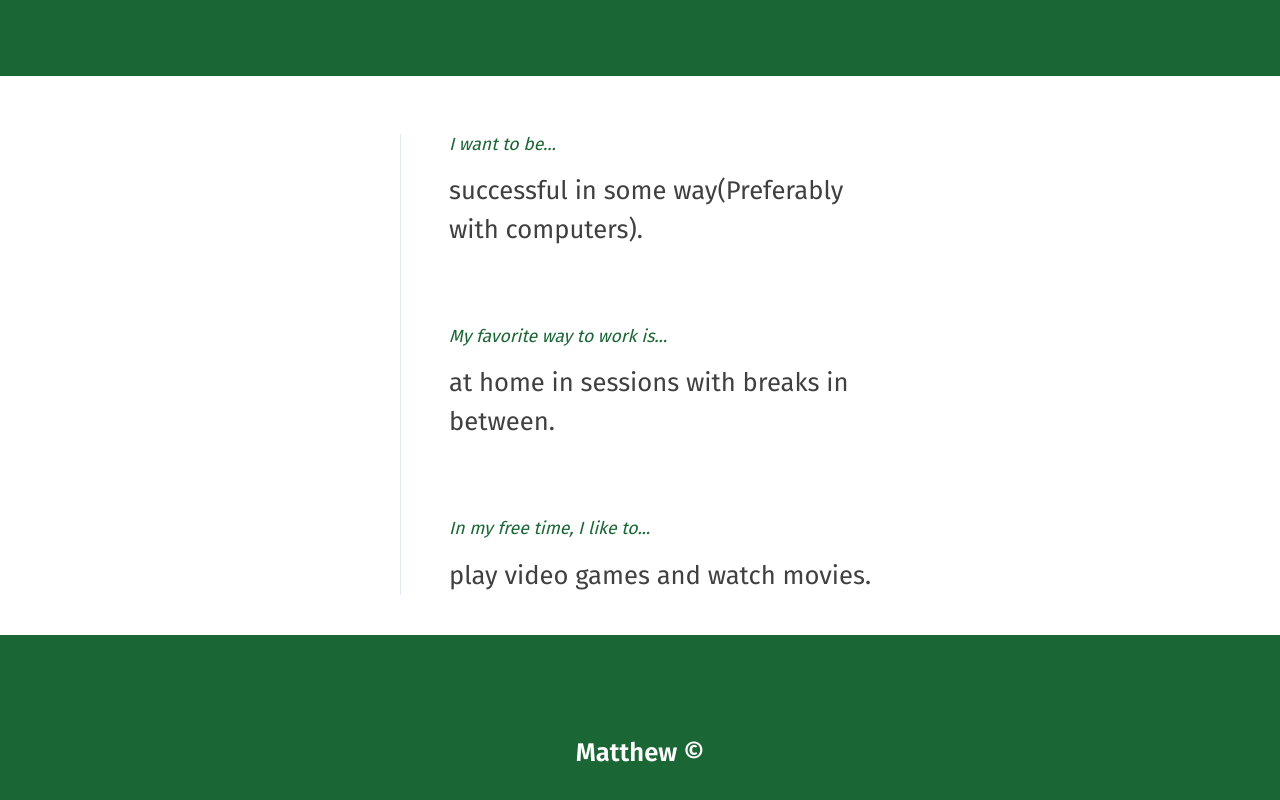
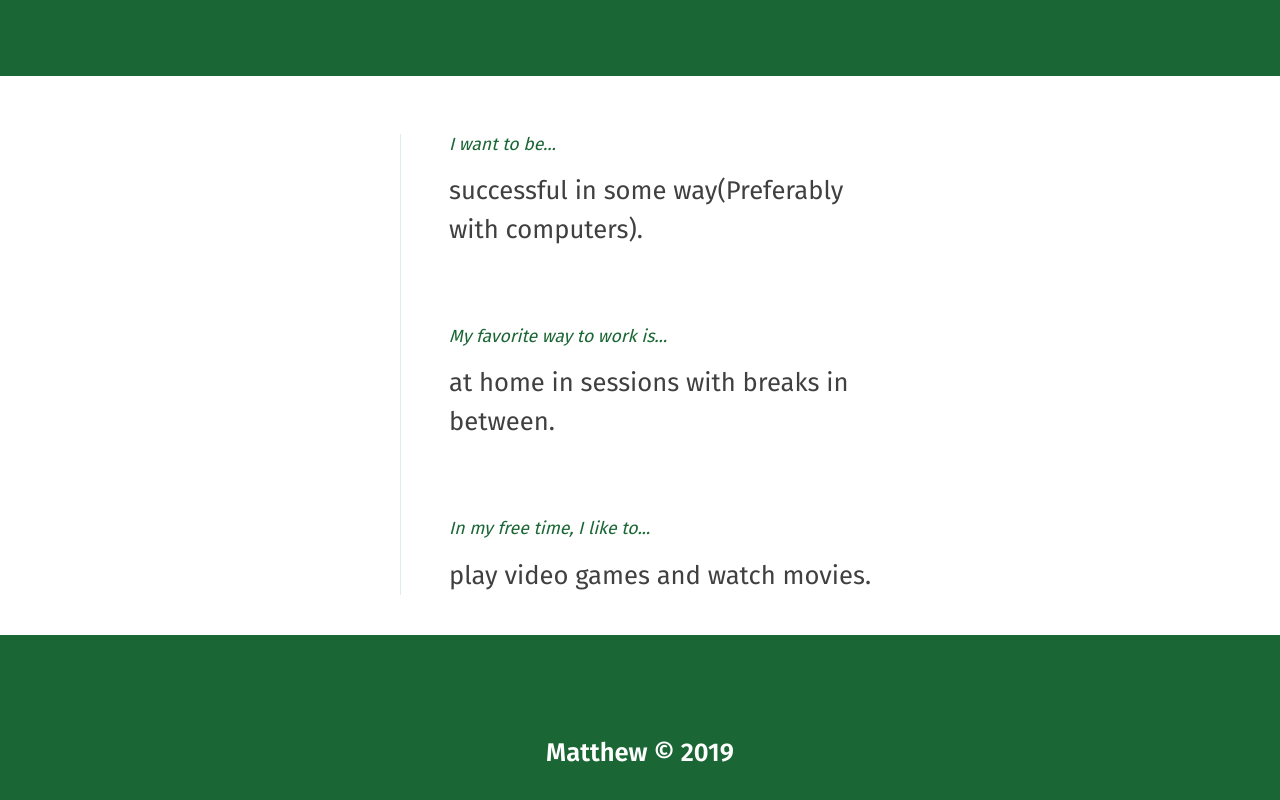
Before and after one commit to RVCC-CISY225-S2019/project-2-Matthew-Lau, a plain HTML site: page index.html in a window 1280 px wide. Shown: the part 386-1186 px from the top of the page. Drawn offline with Linux system fonts and the light colour scheme.

Commit message:
tech lead fix

```diff
--- a/css/styles.css
+++ b/css/styles.css
@@ -1,5 +1,5 @@
 body {
-  font-family: Fira Sans;
+  font-family: 'Fira Sans', sans-serif;
   margin: 0;
 
 }
--- a/index.html
+++ b/index.html
@@ -38,6 +38,6 @@
             </div>
         </section>
     </main>
-    <footer class="footer"> Matthew &copy; </footer>
+    <footer class="footer"> Matthew &copy; 2019</footer>
 </body>
 </html>
```
Also changed, not shown: 1 other file.
